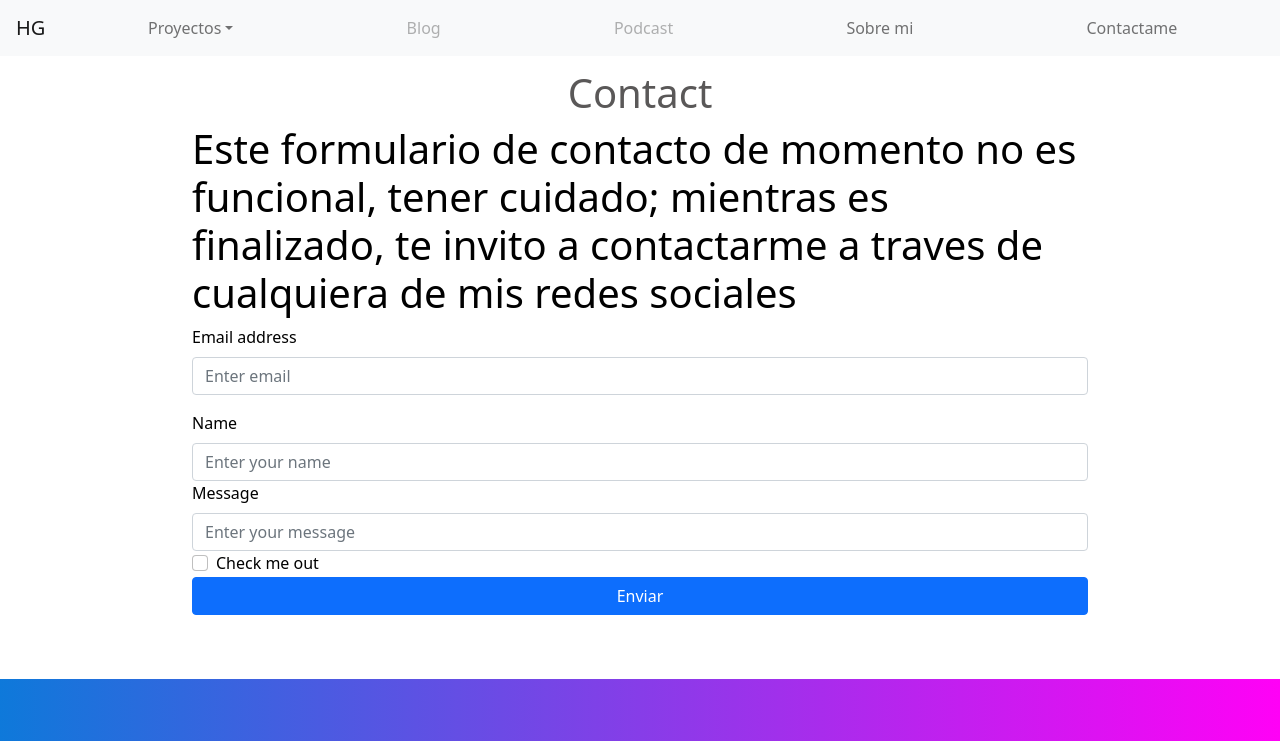
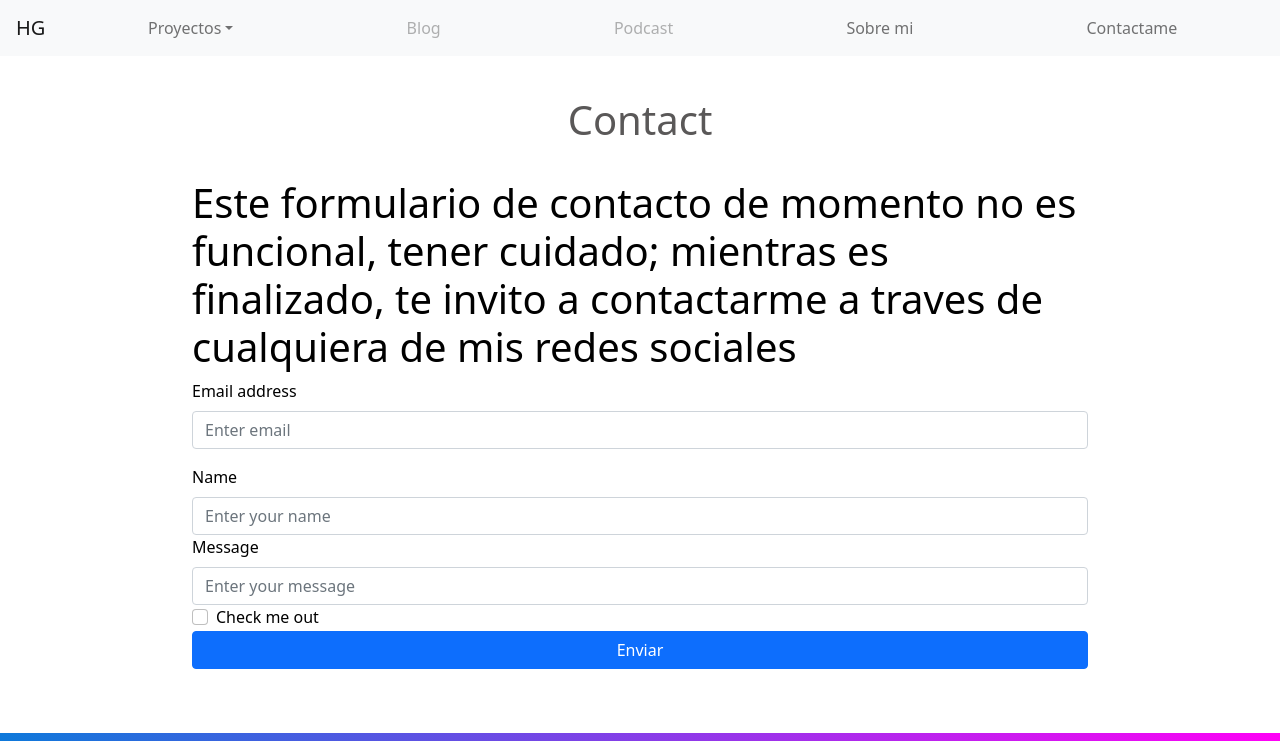
Before and after one commit to Joseda-hg/frontend, a React (Create React App) app: page /Contact in a window 1280 px wide. Shown: the top 741 px of the page. Built offline with nearby package versions, Linux system fonts and the light colour scheme.

Commit message:
Corrected about

```diff
--- a/src/components/About.jsx
+++ b/src/components/About.jsx
@@ -1,5 +1,4 @@
 import React from "react";
-
 export function About() {
   return (
     <div>
--- a/src/index.css
+++ b/src/index.css
@@ -92,6 +92,8 @@ footer {
   color: rgb(90, 88, 88);
   justify-content: center;
   text-align: center;
+  padding-bottom: 3%;
+  padding-top: 3%;
 }
 
 #formButton{
```
